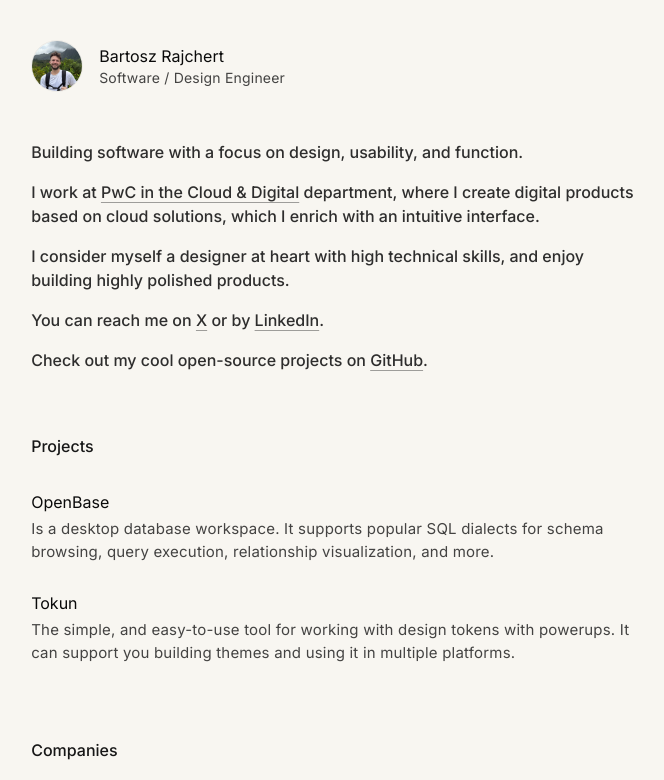
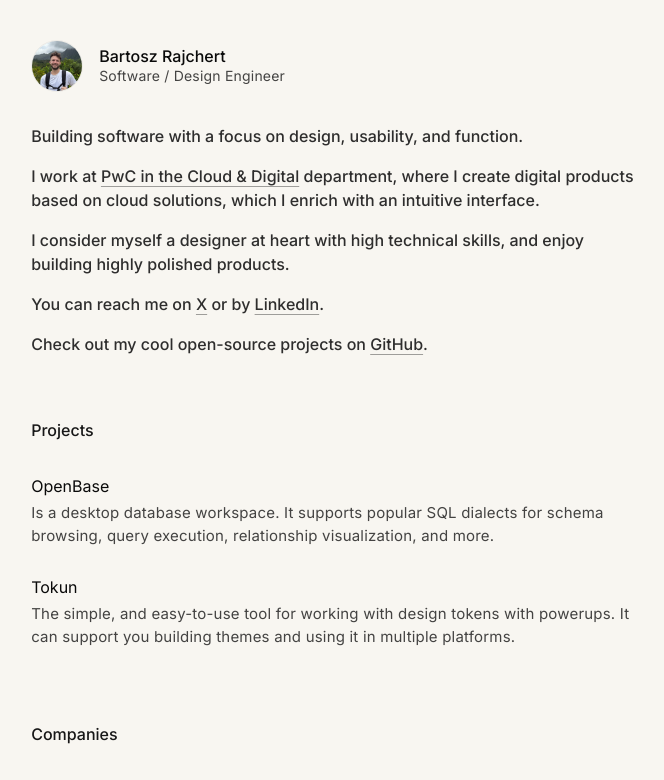
Before and after one commit to bartoszrajchert/bartoszrajchert.com, a Next.js app: page / in a window 1280 px wide. Shown: the top 780 px of the page, without its empty margins (306-970 px from the left). Built offline with nearby package versions, Linux system fonts and the light colour scheme.

Commit message:
fix: tighten hero section typography

```diff
--- a/components/hero-section.tsx
+++ b/components/hero-section.tsx
@@ -2,7 +2,7 @@ import { InlineLink } from './inline-link';
 
 export function HeroSection() {
   return (
-    <section className="space-y-12">
+    <section className="space-y-8">
       <header className="stagger-item flex items-center justify-between">
         <div className="flex items-center gap-4">
           <img
@@ -11,7 +11,7 @@ export function HeroSection() {
             alt="Bartosz Rajchert"
           />
           <div>
-            <h1>Bartosz Rajchert</h1>
+            <h1 className="leading-5 font-[460]">Bartosz Rajchert</h1>
             <p className="text-primary/80 text-sm tracking-[0.2px]">
               Software / Design Engineer
             </p>
```
